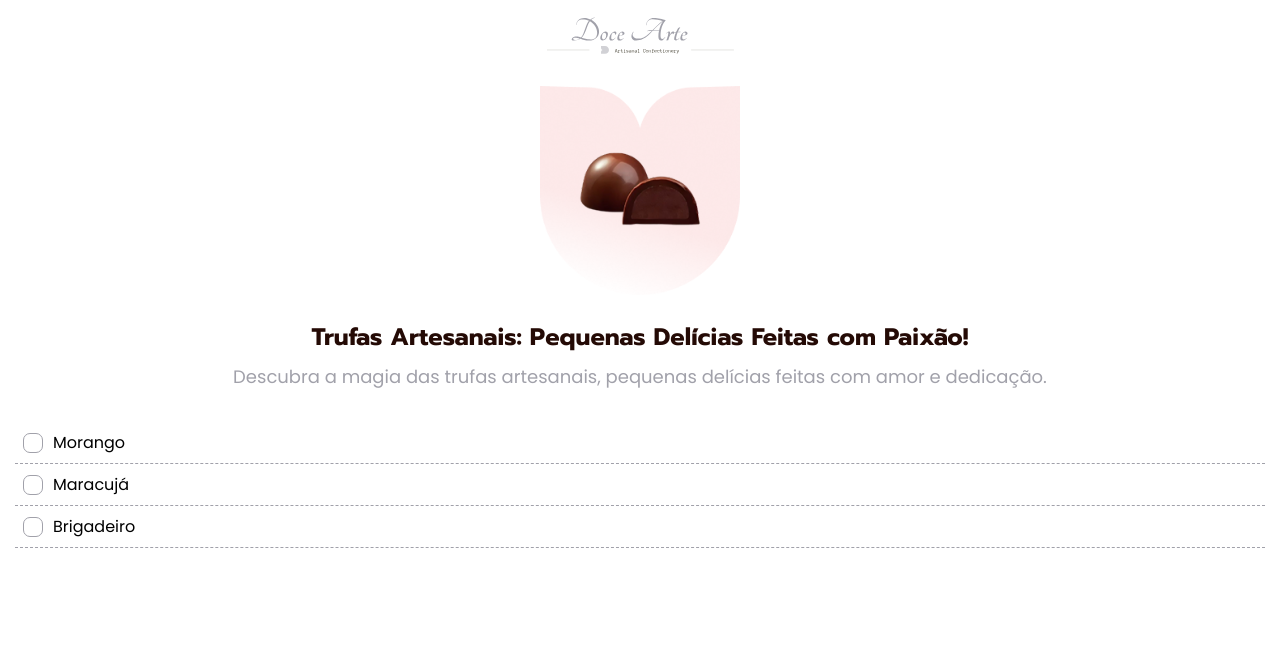
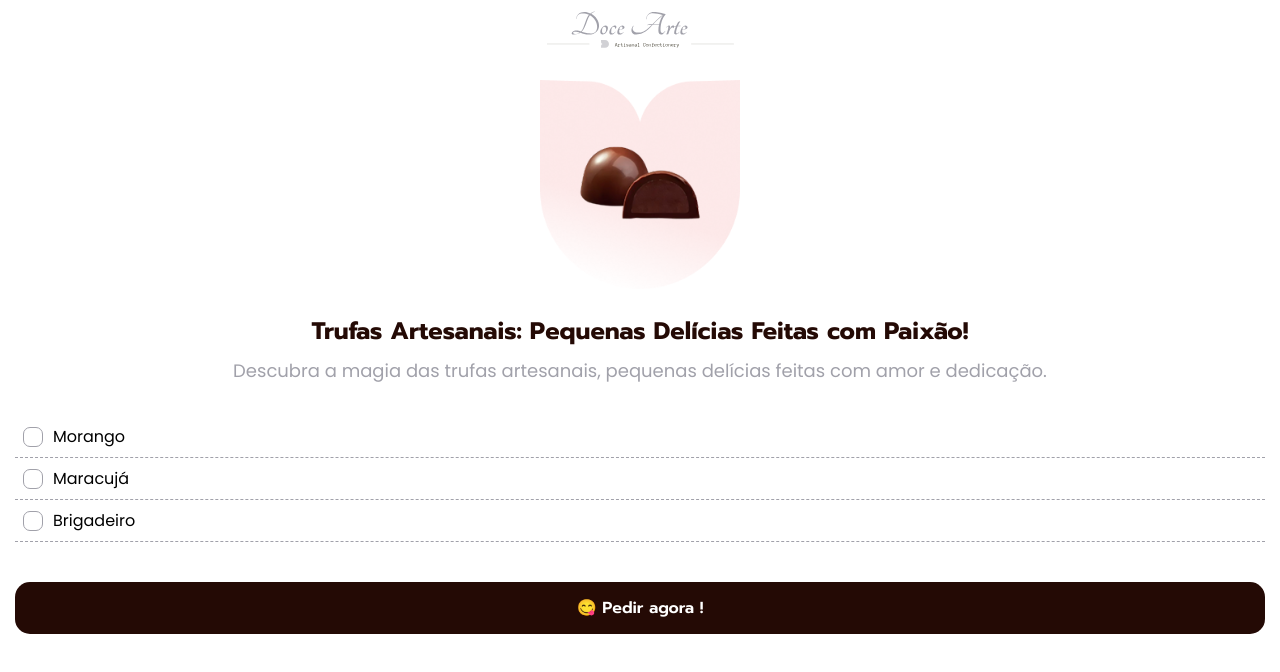
Before and after one commit to Leosousa-dev/dl-0820, a React (Vite) app: page / in a window 1280 px wide. Shown: the top 672 px of the page. Built offline with nearby package versions, Linux system fonts and the light colour scheme.

Commit message:
feat: add checkbox

```diff
--- a/src/components/hero/index.ts
+++ b/src/components/hero/index.ts
@@ -9,7 +9,7 @@ export const Container = styled.div`
     align-items: center;
     width: 100%;
     gap: ${theme.spacing.large};
-    padding-top: ${theme.spacing.small};
+    padding-top: ${theme.spacing.xsmall};
     padding-bottom: ${theme.spacing.large};
 `;
 
--- a/src/components/product/index.ts
+++ b/src/components/product/index.ts
@@ -9,3 +9,10 @@ export const Label = styled.label`
     padding: 8px;
     border-bottom: 1px dashed ${theme.colors.forgGray};
 `;
+
+export const List = styled.ul`
+    list-style: none;
+    padding: 0;
+    margin: 0;
+    padding-bottom: ${theme.spacing.xlarge};
+`;
--- a/src/components/product/product.tsx
+++ b/src/components/product/product.tsx
@@ -1,20 +1,44 @@
 import { Checkbox } from "../ui/checkbox/checkbox";
-import { Label } from "./index";
+import { Label, List } from "./index";
+import { Button } from "../ui/button/button";
+import { useState } from "react";
+
 
 const sabores = ["Morango", "Maracujá", "Brigadeiro"];
 
 
 export const Product = () => {
+    const [saboresSelecionados, setSaboresSelecionados] = useState<string[]>([]);
+    const [isChecked, setIsChecked] = useState(false);
+
+    const handleCheckboxChange = (sabor: string, isChecked: boolean) => {
+        if (isChecked) {
+          setSaboresSelecionados((prev) => [...prev, sabor]);
+        } else {
+          setSaboresSelecionados((prev) => prev.filter((item) => item !== sabor));
+        }
+      };
+
+
+      const handleButtonClick = () => {
+        console.log("Sabores selecionados:", saboresSelecionados);
+      };
+
     return (
-        <ul>
+        <>
+            <List>
                 {sabores.map((sabor) => (
                     <li key={sabor}>
                         <Label>
-                        <Checkbox type="checkbox"  value={sabor}/>
+                            <Checkbox type="checkbox" value={sabor}
+                            onChange={(e) => handleCheckboxChange(sabor, e.target.checked)}
+                            />
                             {sabor}
                         </Label>
                     </li>
                 ))}
-        </ul>
+            </List>
+            <Button onClick={handleButtonClick}>😋   Pedir agora !</Button>
+        </>
     )
 }
```
Lines whose indentation alone changed are shown as unchanged.
